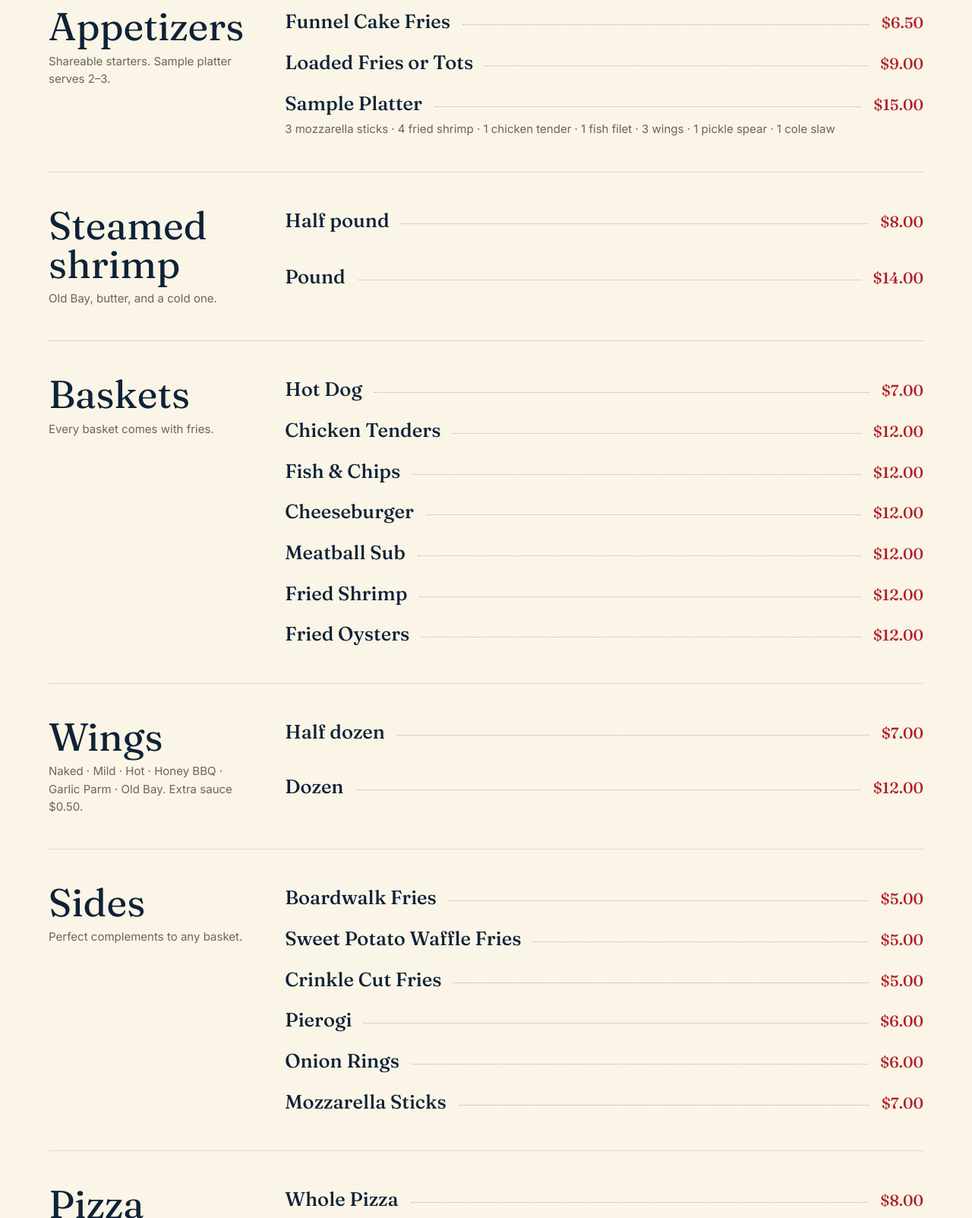
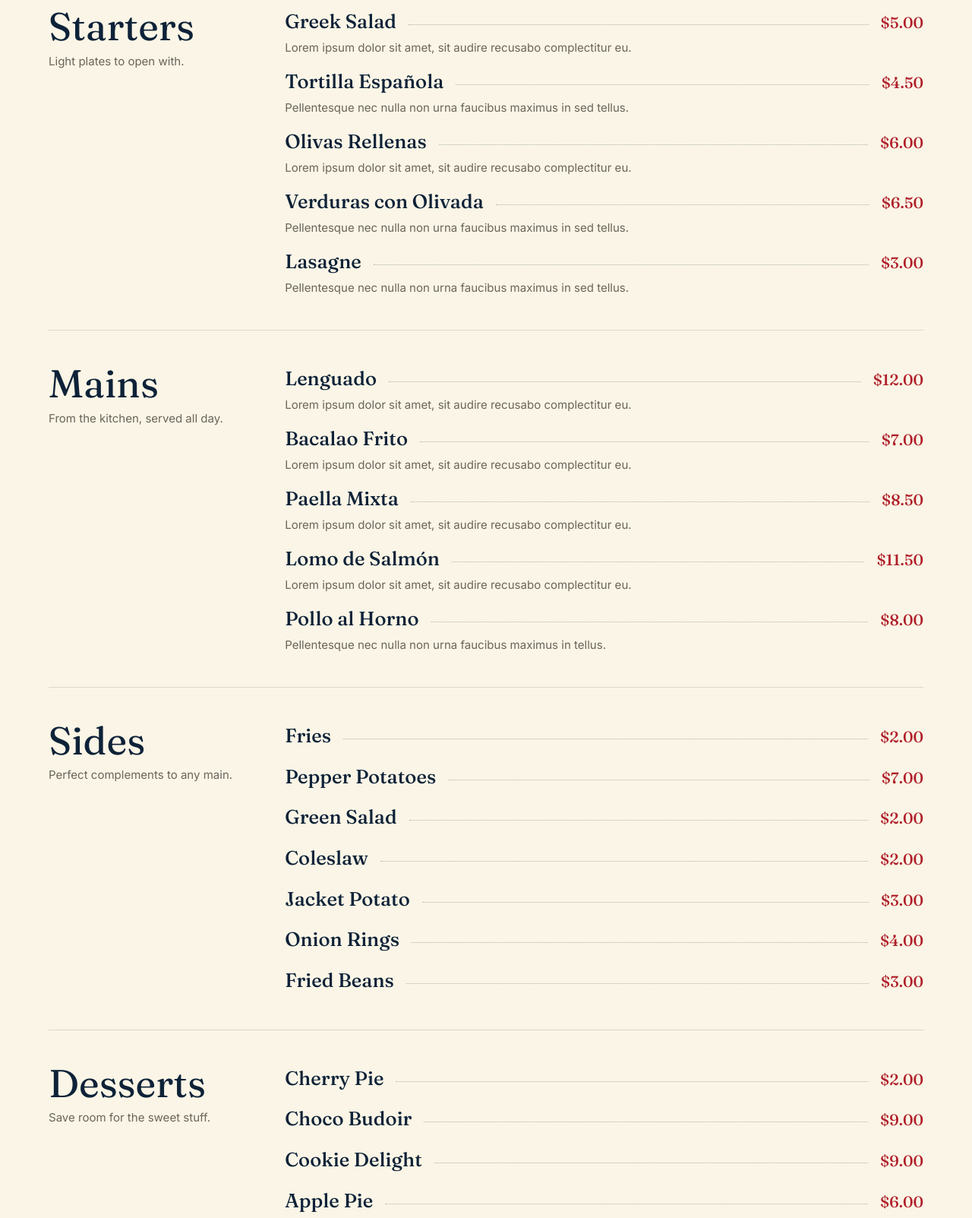
Before and after one commit to muvemarketing/ocean-view-eagles, a plain HTML site: page menu.html in a window 1280 px wide. Shown: the part 1020-2623 px from the top of the page at 76% size. Drawn offline with Linux system fonts and the light colour scheme.

Commit message:
Swap menu page to dummy cafe-bar menu (starters/mains/sides/desserts/drinks)
Co-Authored-By: Claude Fable 5 <noreply@anthropic.com>

```diff
--- a/menu.html
+++ b/menu.html
@@ -4,16 +4,16 @@
 <meta charset="utf-8">
 <meta name="viewport" content="width=device-width, initial-scale=1">
 <title>Menu · Ocean View Eagles #4528</title>
-<meta name="description" content="Appetizers, baskets, wings, steamed shrimp, sides and pizza at Ocean View Eagles clubhouse. $15 FOE tees, pit beef, and Beer Buckets — buy four, fifth is free.">
+<meta name="description" content="Starters, mains, sides, desserts and drinks at the Ocean View Eagles cafe bar — Greek salad, paella mixta, banana splits and more.">
 <meta name="theme-color" content="#0E2238">
 <meta property="og:title" content="Menu · Ocean View Eagles #4528">
-<meta property="og:description" content="Baskets, wings, shrimp, pizza, and pit beef at Ocean View Eagles. Beer Buckets every night.">
+<meta property="og:description" content="Starters, mains, sides, desserts and drinks at the Ocean View Eagles cafe bar.">
 <meta property="og:type" content="website">
 <meta property="og:url" content="https://ove.muvebuilds.com/menu.html">
 <meta property="og:image" content="https://ove.muvebuilds.com/assets/og/og-home.jpg">
 <meta name="twitter:card" content="summary_large_image">
 <meta name="twitter:title" content="Menu · Ocean View Eagles #4528">
-<meta name="twitter:description" content="The full menu at Aerie #4528 — baskets, wings, shrimp, pit beef.">
+<meta name="twitter:description" content="The full cafe bar menu at Aerie #4528 — starters, mains, sides, desserts, drinks.">
 <meta name="twitter:image" content="https://ove.muvebuilds.com/assets/og/og-home.jpg">
 <link rel="preconnect" href="https://fonts.googleapis.com">
 <link rel="preconnect" href="https://fonts.gstatic.com" crossorigin>
@@ -50,13 +50,13 @@
 <section class="page-hero">
   <div class="page-hero__img-wrap"><img class="page-hero__img" src="assets/photos/club-gathering.jpg" alt=""></div>
   <div class="wrap page-hero__inner">
-    <span class="eyebrow eyebrow--on-dark">Food & drink</span>
-    <h1 class="page-hero__title">Hot baskets, <em>steamed shrimp,</em> pit beef.</h1>
-    <p class="page-hero__sub">Indulge in our starters, hot fresh baskets with fries, tasty fresh shrimp, and the perfect complements. Saturday entertainment pairs well with everything on the list.</p>
+    <span class="eyebrow eyebrow--on-dark">Cafe bar menu</span>
+    <h1 class="page-hero__title">Starters, mains, <em>and everything</em> in between.</h1>
+    <p class="page-hero__sub">From Greek salad to paella mixta, sides to banana splits — the full cafe bar list, served all day. Saturday entertainment pairs well with everything on it.</p>
     <div class="page-hero__meta">
-      <span class="pill pill--solid-red">Pit beef is here</span>
-      <span class="pill pill--solid-blue">Beer Buckets · buy 4, fifth free</span>
-      <span class="pill">$15 FOE tees</span>
+      <span class="pill pill--solid-red">Mains from $7.00</span>
+      <span class="pill pill--solid-blue">Drinks from $1.50</span>
+      <span class="pill">Desserts all day</span>
     </div>
   </div>
 </section>
@@ -65,79 +65,107 @@
   <div class="wrap">
     <div class="menu-category">
       <div>
-        <h2 class="menu-category__heading">Appetizers</h2>
-        <p class="menu-category__note">Shareable starters. Sample platter serves 2–3.</p>
+        <h2 class="menu-category__heading">Starters</h2>
+        <p class="menu-category__note">Light plates to open with.</p>
       </div>
       <div class="menu-list">
-        <div class="menu-row"><span class="menu-row__name">Funnel Cake Fries</span><span class="menu-row__dots"></span><span class="menu-row__price">$6.50</span></div>
-        <div class="menu-row"><span class="menu-row__name">Loaded Fries or Tots</span><span class="menu-row__dots"></span><span class="menu-row__price">$9.00</span></div>
         <div>
-          <div class="menu-row"><span class="menu-row__name">Sample Platter</span><span class="menu-row__dots"></span><span class="menu-row__price">$15.00</span></div>
-          <span class="menu-row__note">3 mozzarella sticks · 4 fried shrimp · 1 chicken tender · 1 fish filet · 3 wings · 1 pickle spear · 1 cole slaw</span>
+          <div class="menu-row"><span class="menu-row__name">Greek Salad</span><span class="menu-row__dots"></span><span class="menu-row__price">$5.00</span></div>
+          <span class="menu-row__note">Lorem ipsum dolor sit amet, sit audire recusabo complectitur eu.</span>
+        </div>
+        <div>
+          <div class="menu-row"><span class="menu-row__name">Tortilla Española</span><span class="menu-row__dots"></span><span class="menu-row__price">$4.50</span></div>
+          <span class="menu-row__note">Pellentesque nec nulla non urna faucibus maximus in sed tellus.</span>
+        </div>
+        <div>
+          <div class="menu-row"><span class="menu-row__name">Olivas Rellenas</span><span class="menu-row__dots"></span><span class="menu-row__price">$6.00</span></div>
+          <span class="menu-row__note">Lorem ipsum dolor sit amet, sit audire recusabo complectitur eu.</span>
+        </div>
+        <div>
+          <div class="menu-row"><span class="menu-row__name">Verduras con Olivada</span><span class="menu-row__dots"></span><span class="menu-row__price">$6.50</span></div>
+          <span class="menu-row__note">Pellentesque nec nulla non urna faucibus maximus in sed tellus.</span>
+        </div>
+        <div>
+          <div class="menu-row"><span class="menu-row__name">Lasagne</span><span class="menu-row__dots"></span><span class="menu-row__price">$3.00</span></div>
+          <span class="menu-row__note">Pellentesque nec nulla non urna faucibus maximus in sed tellus.</span>
         </div>
       </div>
     </div>
 
     <div class="menu-category">
       <div>
-        <h2 class="menu-category__heading">Steamed shrimp</h2>
-        <p class="menu-category__note">Old Bay, butter, and a cold one.</p>
+        <h2 class="menu-category__heading">Mains</h2>
+        <p class="menu-category__note">From the kitchen, served all day.</p>
       </div>
       <div class="menu-list">
-        <div class="menu-row"><span class="menu-row__name">Half pound</span><span class="menu-row__dots"></span><span class="menu-row__price">$8.00</span></div>
-        <div class="menu-row"><span class="menu-row__name">Pound</span><span class="menu-row__dots"></span><span class="menu-row__price">$14.00</span></div>
+        <div>
+          <div class="menu-row"><span class="menu-row__name">Lenguado</span><span class="menu-row__dots"></span><span class="menu-row__price">$12.00</span></div>
+          <span class="menu-row__note">Lorem ipsum dolor sit amet, sit audire recusabo complectitur eu.</span>
         </div>
+        <div>
+          <div class="menu-row"><span class="menu-row__name">Bacalao Frito</span><span class="menu-row__dots"></span><span class="menu-row__price">$7.00</span></div>
+          <span class="menu-row__note">Lorem ipsum dolor sit amet, sit audire recusabo complectitur eu.</span>
         </div>
-
-    <div class="menu-category">
         <div>
-        <h2 class="menu-category__heading">Baskets</h2>
-        <p class="menu-category__note">Every basket comes with fries.</p>
+          <div class="menu-row"><span class="menu-row__name">Paella Mixta</span><span class="menu-row__dots"></span><span class="menu-row__price">$8.50</span></div>
+          <span class="menu-row__note">Lorem ipsum dolor sit amet, sit audire recusabo complectitur eu.</span>
         </div>
-      <div class="menu-list">
-        <div class="menu-row"><span class="menu-row__name">Hot Dog</span><span class="menu-row__dots"></span><span class="menu-row__price">$7.00</span></div>
-        <div class="menu-row"><span class="menu-row__name">Chicken Tenders</span><span class="menu-row__dots"></span><span class="menu-row__price">$12.00</span></div>
-        <div class="menu-row"><span class="menu-row__name">Fish & Chips</span><span class="menu-row__dots"></span><span class="menu-row__price">$12.00</span></div>
-        <div class="menu-row"><span class="menu-row__name">Cheeseburger</span><span class="menu-row__dots"></span><span class="menu-row__price">$12.00</span></div>
-        <div class="menu-row"><span class="menu-row__name">Meatball Sub</span><span class="menu-row__dots"></span><span class="menu-row__price">$12.00</span></div>
-        <div class="menu-row"><span class="menu-row__name">Fried Shrimp</span><span class="menu-row__dots"></span><span class="menu-row__price">$12.00</span></div>
-        <div class="menu-row"><span class="menu-row__name">Fried Oysters</span><span class="menu-row__dots"></span><span class="menu-row__price">$12.00</span></div>
+        <div>
+          <div class="menu-row"><span class="menu-row__name">Lomo de Salmón</span><span class="menu-row__dots"></span><span class="menu-row__price">$11.50</span></div>
+          <span class="menu-row__note">Lorem ipsum dolor sit amet, sit audire recusabo complectitur eu.</span>
         </div>
+        <div>
+          <div class="menu-row"><span class="menu-row__name">Pollo al Horno</span><span class="menu-row__dots"></span><span class="menu-row__price">$8.00</span></div>
+          <span class="menu-row__note">Pellentesque nec nulla non urna faucibus maximus in tellus.</span>
         </div>
-
-    <div class="menu-category">
-      <div>
-        <h2 class="menu-category__heading">Wings</h2>
-        <p class="menu-category__note">Naked · Mild · Hot · Honey BBQ · Garlic Parm · Old Bay. Extra sauce $0.50.</p>
-      </div>
-      <div class="menu-list">
-        <div class="menu-row"><span class="menu-row__name">Half dozen</span><span class="menu-row__dots"></span><span class="menu-row__price">$7.00</span></div>
-        <div class="menu-row"><span class="menu-row__name">Dozen</span><span class="menu-row__dots"></span><span class="menu-row__price">$12.00</span></div>
       </div>
     </div>
 
     <div class="menu-category">
       <div>
         <h2 class="menu-category__heading">Sides</h2>
-        <p class="menu-category__note">Perfect complements to any basket.</p>
+        <p class="menu-category__note">Perfect complements to any main.</p>
       </div>
       <div class="menu-list">
-        <div class="menu-row"><span class="menu-row__name">Boardwalk Fries</span><span class="menu-row__dots"></span><span class="menu-row__price">$5.00</span></div>
-        <div class="menu-row"><span class="menu-row__name">Sweet Potato Waffle Fries</span><span class="menu-row__dots"></span><span class="menu-row__price">$5.00</span></div>
-        <div class="menu-row"><span class="menu-row__name">Crinkle Cut Fries</span><span class="menu-row__dots"></span><span class="menu-row__price">$5.00</span></div>
-        <div class="menu-row"><span class="menu-row__name">Pierogi</span><span class="menu-row__dots"></span><span class="menu-row__price">$6.00</span></div>
-        <div class="menu-row"><span class="menu-row__name">Onion Rings</span><span class="menu-row__dots"></span><span class="menu-row__price">$6.00</span></div>
-        <div class="menu-row"><span class="menu-row__name">Mozzarella Sticks</span><span class="menu-row__dots"></span><span class="menu-row__price">$7.00</span></div>
+        <div class="menu-row"><span class="menu-row__name">Fries</span><span class="menu-row__dots"></span><span class="menu-row__price">$2.00</span></div>
+        <div class="menu-row"><span class="menu-row__name">Pepper Potatoes</span><span class="menu-row__dots"></span><span class="menu-row__price">$7.00</span></div>
+        <div class="menu-row"><span class="menu-row__name">Green Salad</span><span class="menu-row__dots"></span><span class="menu-row__price">$2.00</span></div>
+        <div class="menu-row"><span class="menu-row__name">Coleslaw</span><span class="menu-row__dots"></span><span class="menu-row__price">$2.00</span></div>
+        <div class="menu-row"><span class="menu-row__name">Jacket Potato</span><span class="menu-row__dots"></span><span class="menu-row__price">$3.00</span></div>
+        <div class="menu-row"><span class="menu-row__name">Onion Rings</span><span class="menu-row__dots"></span><span class="menu-row__price">$4.00</span></div>
+        <div class="menu-row"><span class="menu-row__name">Fried Beans</span><span class="menu-row__dots"></span><span class="menu-row__price">$3.00</span></div>
       </div>
     </div>
 
     <div class="menu-category">
       <div>
-        <h2 class="menu-category__heading">Pizza</h2>
-        <p class="menu-category__note">Whole pie, hand-cut.</p>
+        <h2 class="menu-category__heading">Desserts</h2>
+        <p class="menu-category__note">Save room for the sweet stuff.</p>
       </div>
       <div class="menu-list">
-        <div class="menu-row"><span class="menu-row__name">Whole Pizza</span><span class="menu-row__dots"></span><span class="menu-row__price">$8.00</span></div>
+        <div class="menu-row"><span class="menu-row__name">Cherry Pie</span><span class="menu-row__dots"></span><span class="menu-row__price">$2.00</span></div>
+        <div class="menu-row"><span class="menu-row__name">Choco Budoir</span><span class="menu-row__dots"></span><span class="menu-row__price">$9.00</span></div>
+        <div class="menu-row"><span class="menu-row__name">Cookie Delight</span><span class="menu-row__dots"></span><span class="menu-row__price">$9.00</span></div>
+        <div class="menu-row"><span class="menu-row__name">Apple Pie</span><span class="menu-row__dots"></span><span class="menu-row__price">$6.00</span></div>
+        <div class="menu-row"><span class="menu-row__name">Fruit Smoothie</span><span class="menu-row__dots"></span><span class="menu-row__price">$2.00</span></div>
+        <div class="menu-row"><span class="menu-row__name">Chocolate Muffin</span><span class="menu-row__dots"></span><span class="menu-row__price">$1.50</span></div>
+        <div class="menu-row"><span class="menu-row__name">Banana Split</span><span class="menu-row__dots"></span><span class="menu-row__price">$7.00</span></div>
+      </div>
+    </div>
+
+    <div class="menu-category">
+      <div>
+        <h2 class="menu-category__heading">Drinks</h2>
+        <p class="menu-category__note">Cold, hot, and everything between.</p>
+      </div>
+      <div class="menu-list">
+        <div class="menu-row"><span class="menu-row__name">Soft Drinks</span><span class="menu-row__dots"></span><span class="menu-row__price">$1.75</span></div>
+        <div class="menu-row"><span class="menu-row__name">Beer</span><span class="menu-row__dots"></span><span class="menu-row__price">$2.00</span></div>
+        <div class="menu-row"><span class="menu-row__name">Glass of Wine</span><span class="menu-row__dots"></span><span class="menu-row__price">$2.00</span></div>
+        <div class="menu-row"><span class="menu-row__name">Cider</span><span class="menu-row__dots"></span><span class="menu-row__price">$2.50</span></div>
+        <div class="menu-row"><span class="menu-row__name">Bottled Water</span><span class="menu-row__dots"></span><span class="menu-row__price">$1.50</span></div>
+        <div class="menu-row"><span class="menu-row__name">Fresh Juice</span><span class="menu-row__dots"></span><span class="menu-row__price">$3.00</span></div>
+        <div class="menu-row"><span class="menu-row__name">Tea or Coffee</span><span class="menu-row__dots"></span><span class="menu-row__price">$1.50</span></div>
       </div>
     </div>
   </div>
@@ -148,17 +176,17 @@
     <div class="fade-up">
       <span class="eyebrow eyebrow--on-dark">Weekly specials</span>
       <h2 class="display display--large" style="color:var(--paper); margin-top:20px;">
-        Cheesesteak Thursday. <em class="serif-italic" style="color:var(--gold-soft);">Pit beef</em> Friday.
+        Paella Thursday. <em class="serif-italic" style="color:var(--gold-soft);">Lomo de salmón</em> Friday.
       </h2>
     </div>
     <div class="fade-up fade-up-d-200">
       <p class="lede" style="color:rgba(246,239,223,.86);">Specials rotate week to week — call the clubhouse to confirm what's running tonight.</p>
       <ul class="foot__list" style="margin-top:16px; color:var(--paper);">
-        <li>Thursday · <strong>Cheesesteak Day</strong></li>
+        <li>Thursday · <strong>Paella Mixta night</strong></li>
+        <li>Friday · <strong>Lomo de Salmón special</strong></li>
         <li>Saturday · <strong>Live music + Eagles' Nest open</strong></li>
-        <li>Any night · <strong>Beer Buckets — buy 4, fifth free</strong></li>
-        <li>Any night · <strong>Pit beef sandwiches (while we're cooking them)</strong></li>
-        <li>In the case · <strong>FOE tees — $15</strong></li>
+        <li>Any night · <strong>Banana splits till close</strong></li>
+        <li>All day · <strong>Tea or coffee — $1.50</strong></li>
       </ul>
       <div style="margin-top:22px;">
         <a class="btn btn--ghost-light" href="tel:+13026162937">Call (302) 616-2937 →</a>
```
Lines whose indentation alone changed are shown as unchanged.
